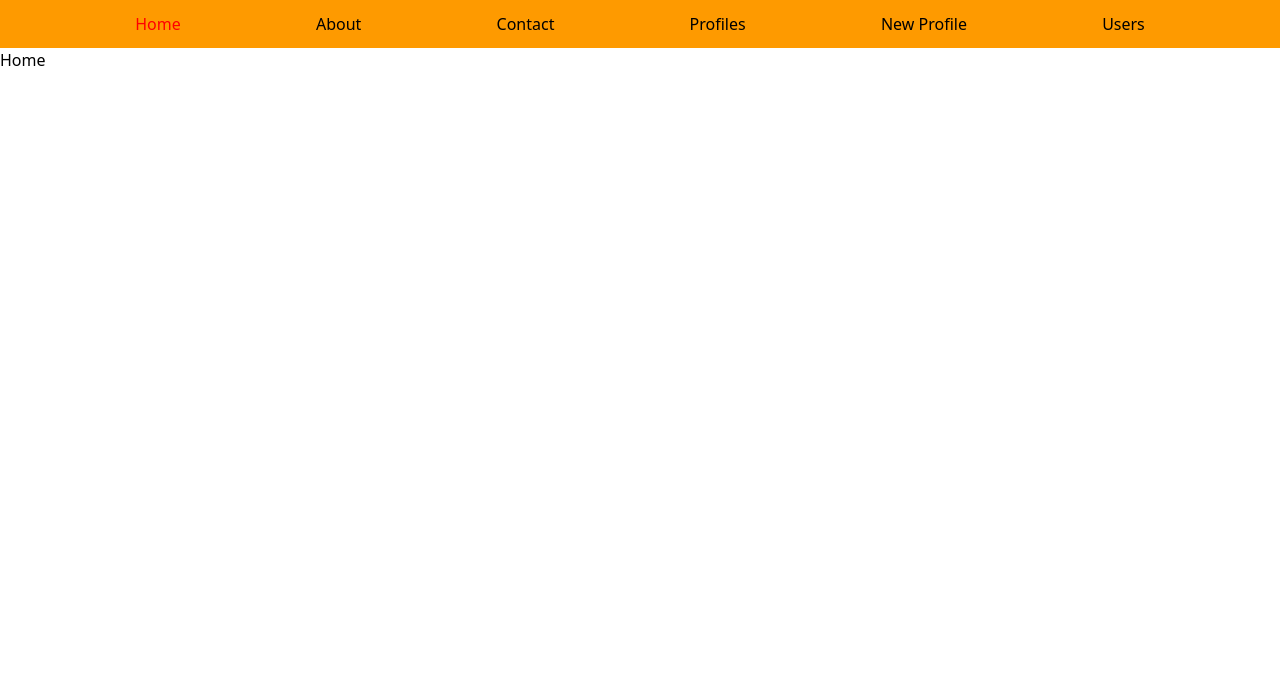
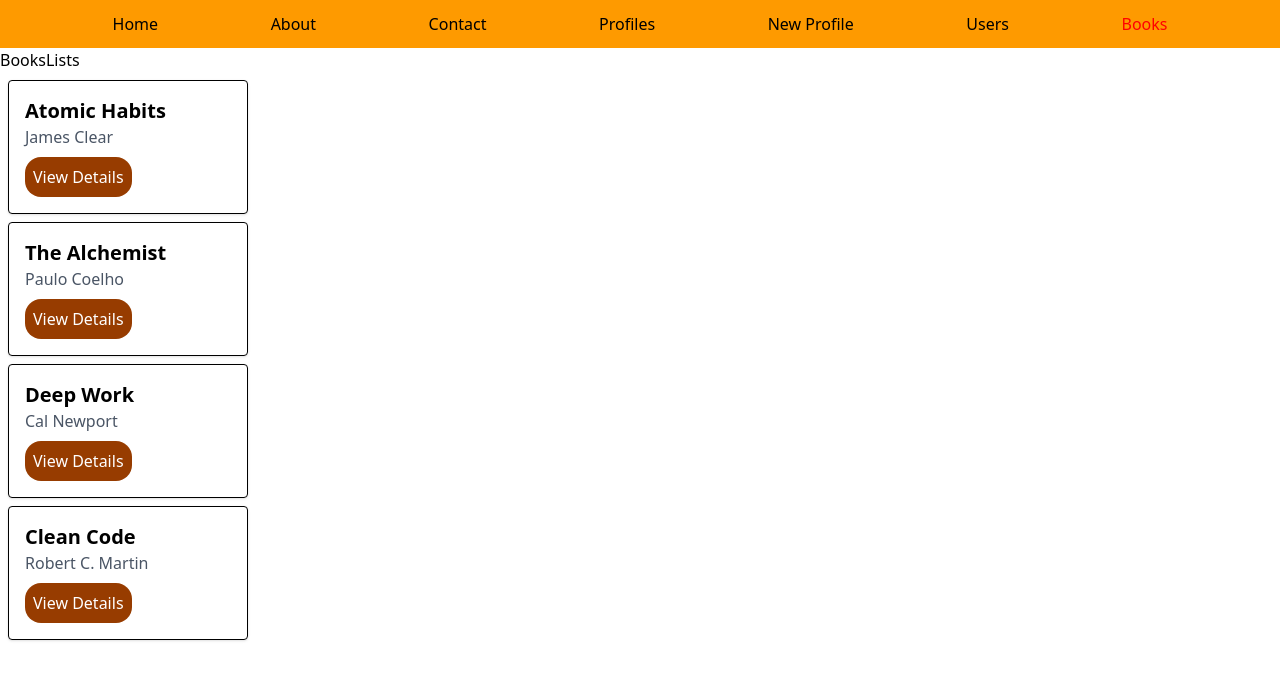
Before and after one commit to ajaysth/React-Router-Tuts, a React (Vite) app: page /books in a window 1280 px wide. Before the commit this address led to /home. Shown: the top 680 px of the page. Built offline with nearby package versions, Linux system fonts and the light colour scheme.

Commit message:
more core router explored

```diff
--- a/src/App.tsx
+++ b/src/App.tsx
@@ -7,6 +7,9 @@ import ProfileRoute from "./routes/ProfileRoute"
 import UserRoute from "./routes/UserRoute"
 import UserDetails from "./pages/UserDetails"
 import Users from './pages/Users';
+import Books from "./pages/Books"
+import BookDetails from "./pages/BookDetails"
+
 
 
 function App() {
@@ -21,6 +24,7 @@ function App() {
           <li><NavLink to="/profiles">Profiles</NavLink></li>
           <li><Link to="/profiles/new">New Profile</Link></li>
           <li><NavLink to="/users">Users</NavLink></li>
+          <li><NavLink to="/books">Books</NavLink></li>
         </ul>
       </div>
 
@@ -31,6 +35,8 @@ function App() {
         <Route path="/about" element={<About />} />
         <Route path="/contact" element={<Contact />} />
         <Route path="/profiles/*" element={<ProfileRoute />} />
+        <Route path="books" element={<Books />} />
+        <Route path="books/:id" element={<BookDetails />}/>
 
         <Route path="/users/*" element={<UserRoute />}>
           <Route index element={<Users />} />
--- /dev/null
+++ b/src/components/BookCard.tsx
@@ -0,0 +1,28 @@
+import { Link } from "react-router-dom";
+
+interface Book {
+    id: string;
+    title: string;
+    author: string;
+}
+
+interface BookCardProps {
+    book: Book;
+}
+
+
+const BookCard = ({ book }: BookCardProps) => {
+    return (
+        <>
+            <div className="border p-4 rounded shadow m-2 w-60">
+                <h2 className="text-xl font-bold">{book.title}</h2>
+                <p className="text-gray-600">{book.author}</p>
+                <Link to={`${book.id}`} className=" bg-amber-800 rounded-2xl text-white p-2 mt-2 inline-block">
+                    View Details
+                </Link>
+            </div>
+        </>
+    )
+}
+
+export default BookCard
--- /dev/null
+++ b/src/components/BooksLists.tsx
@@ -0,0 +1,26 @@
+import BookCard from "./BookCard";
+
+interface Book {
+    id: string;
+    title: string;
+    author: string;
+}
+
+interface BooksListsProps {
+    books: Book[];
+}
+const BooksLists = ({ books }: BooksListsProps) => {
+    return (
+        <>
+            <div>BooksLists</div >
+
+                {books.map((book) => (
+                    <BookCard key={book.id} book={book} />
+                ))}
+
+
+        </>
+    )
+}
+
+export default BooksLists
--- /dev/null
+++ b/src/pages/BookDetails.tsx
@@ -0,0 +1,26 @@
+import { useParams } from "react-router-dom"
+import books from "../data/books"
+
+const BookDetails = () => {
+    const { id } = useParams<{ id: string }>()
+    const book = books.find(b=> b.id===id)
+    if(!book){
+        return <div>Book not found</div>
+    }
+
+
+  return (
+    <>
+        <div className="text-2xl">
+            Book Details
+        </div>
+        <div>
+            <h2 className="text-xl font-bold">{book.title}</h2>
+            <p className="text-gray-600">{book.author}</p>
+        </div>
+    </>
+
+  )
+}
+
+export default BookDetails
--- /dev/null
+++ b/src/pages/Books.tsx
@@ -0,0 +1,11 @@
+import BooksLists from "../components/BooksLists"
+import books from "../data/books"
+const Books = () => {
+  return (
+    <>
+    <BooksLists books={books} />
+    </>
+  )
+}
+
+export default Books
```
